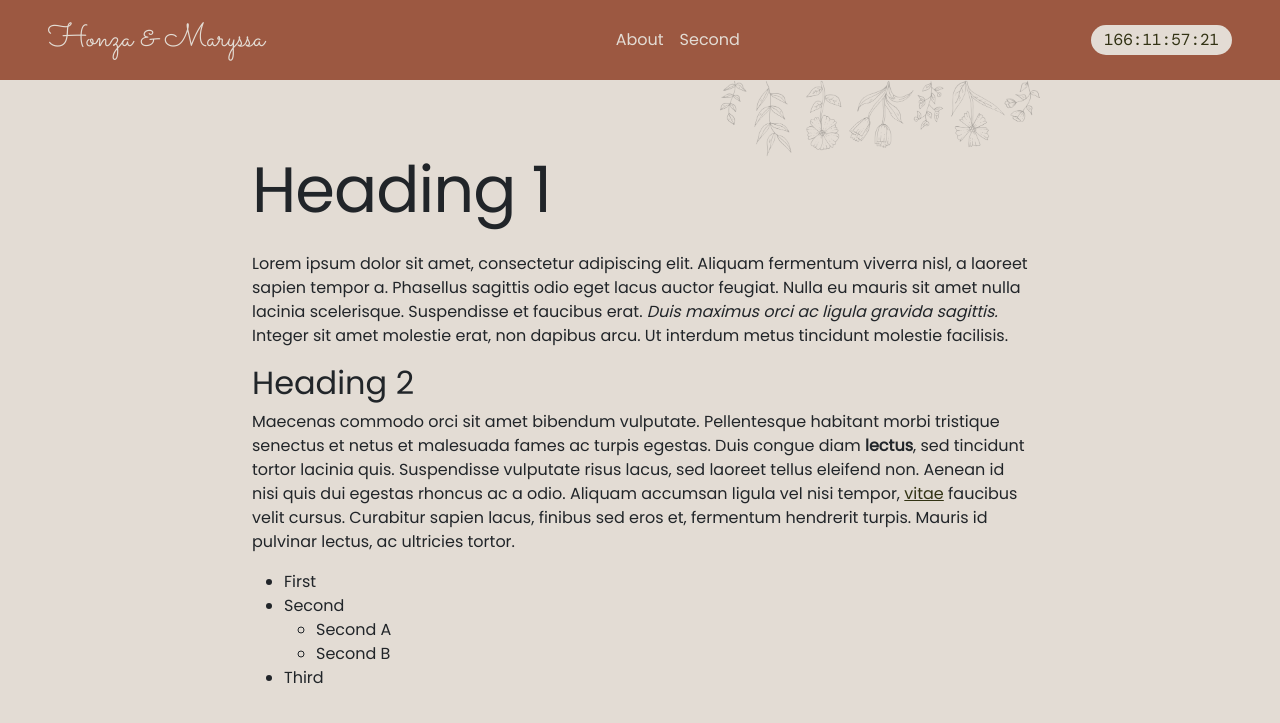
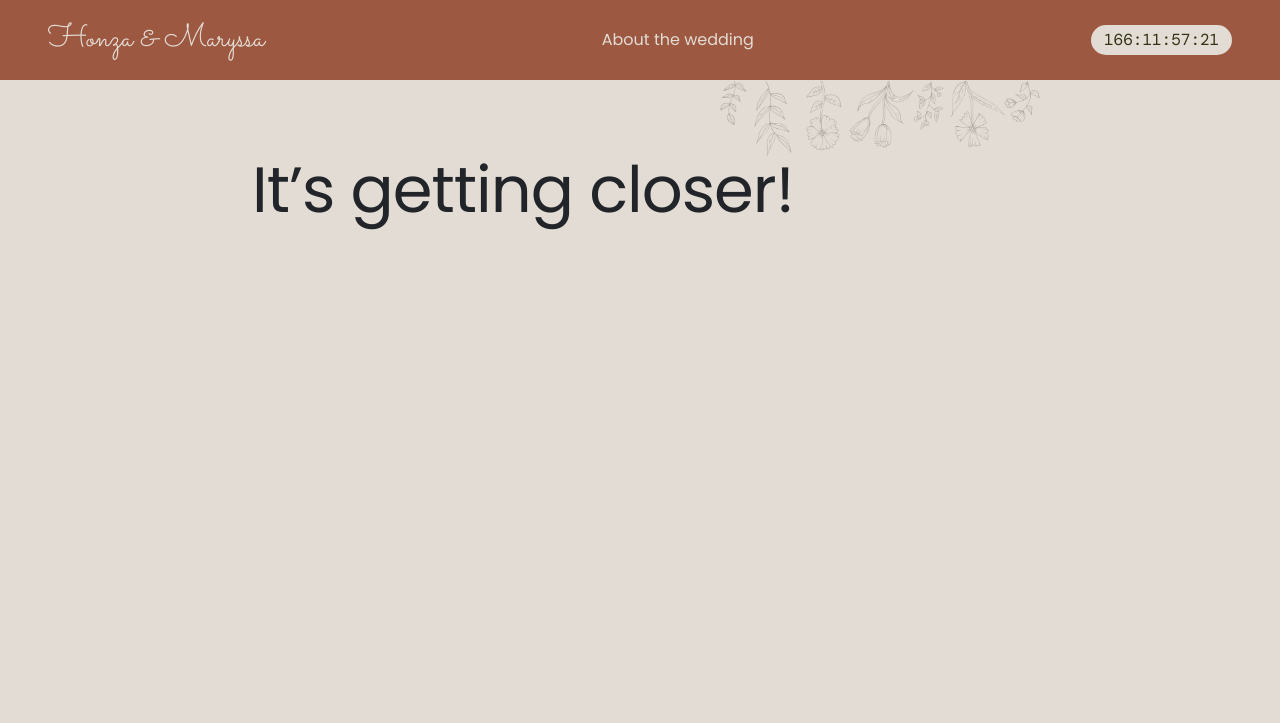
Before and after one commit to Honza-m/wedding, a Jekyll site: the page built from en/intro.md, in a window 1280 px wide. Shown: the top 723 px of the page. Built offline with Jekyll 4.4.1, drawn with Linux system fonts in a browser that asks for light colours.

Commit message:
Update content to holding pages

```diff
--- a/en/intro.md
+++ b/en/intro.md
@@ -2,17 +2,7 @@
 layout: page
 lang: en
 title: Honza & Maryssa
-nav_name: About
+nav_name: About the wedding
 nav_index: 1
 ---
-# Heading 1
-Lorem ipsum dolor sit amet, consectetur adipiscing elit. Aliquam fermentum viverra nisl, a laoreet sapien tempor a. Phasellus sagittis odio eget lacus auctor feugiat. Nulla eu mauris sit amet nulla lacinia scelerisque. Suspendisse et faucibus erat. _Duis maximus orci ac ligula gravida sagittis._ Integer sit amet molestie erat, non dapibus arcu. Ut interdum metus tincidunt molestie facilisis.
-
-## Heading 2
-Maecenas commodo orci sit amet bibendum vulputate. Pellentesque habitant morbi tristique senectus et netus et malesuada fames ac turpis egestas. Duis congue diam **lectus**, sed tincidunt tortor lacinia quis. Suspendisse vulputate risus lacus, sed laoreet tellus eleifend non. Aenean id nisi quis dui egestas rhoncus ac a odio. Aliquam accumsan ligula vel nisi tempor, [vitae](link) faucibus velit cursus. Curabitur sapien lacus, finibus sed eros et, fermentum hendrerit turpis. Mauris id pulvinar lectus, ac ultricies tortor.
-
-- First
-- Second
-  - Second A
-  - Second B
-- Third
+# It's getting closer!
```
Also changed, not shown: cs/intro.md (+1 -5 lines), en/second.md (deleted, +0 -8 lines).
